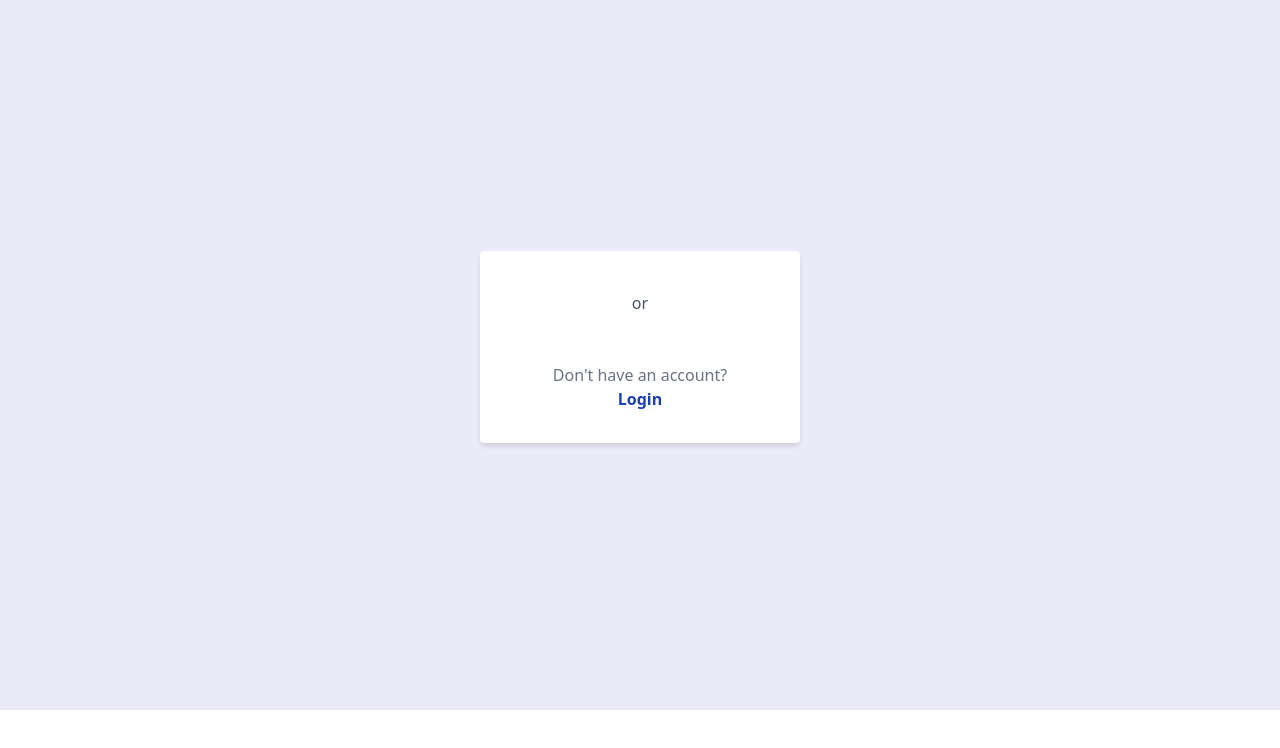
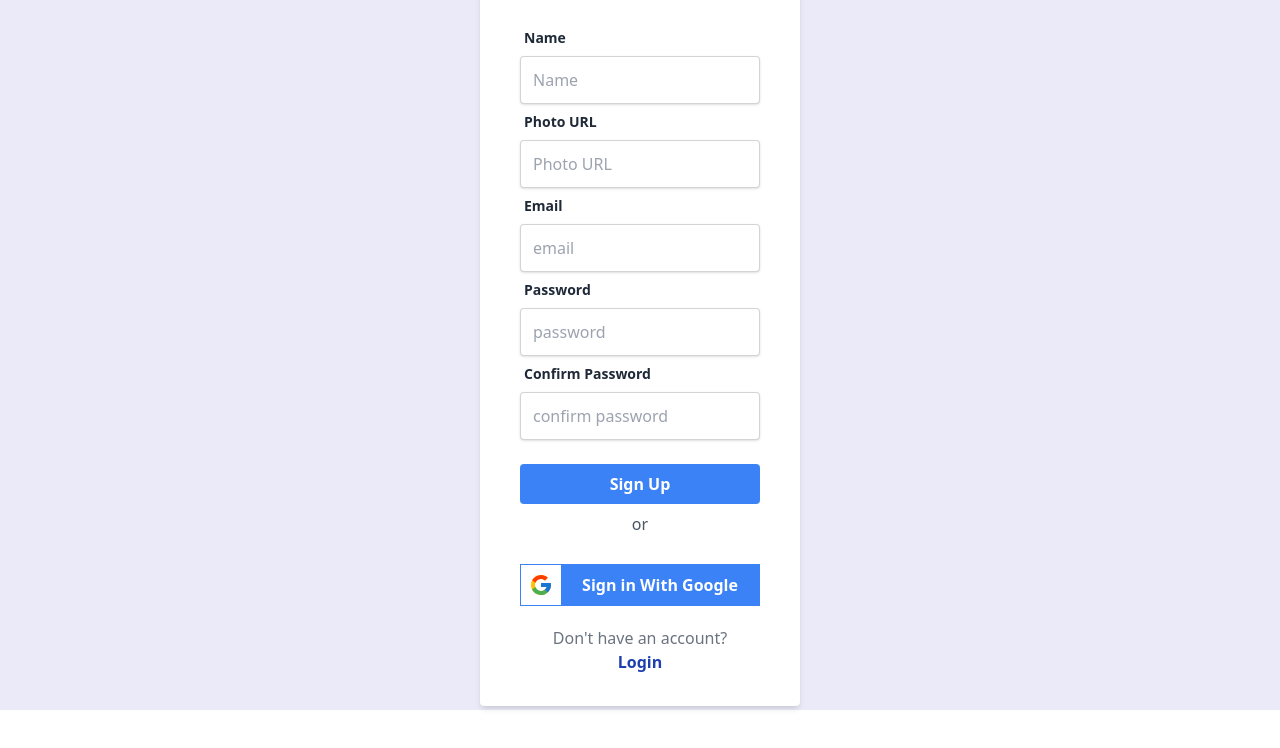
Before and after one commit to rabiulahsan/college-project-client, a React (Vite) app: page /signup in a window 1280 px wide. Shown: the top 748 px of the page. Built offline with nearby package versions, Linux system fonts and the light colour scheme; no server answers.

Commit message:
problem fixed of  sign up

```diff
--- a/package.json
+++ b/package.json
@@ -10,6 +10,7 @@
     "preview": "vite preview"
   },
   "dependencies": {
+    "axios": "^1.6.8",
     "localforage": "^1.10.0",
     "match-sorter": "^6.3.1",
     "react": "^18.2.0",
--- a/src/Hook/UseAuth.jsx
+++ b/src/Hook/UseAuth.jsx
@@ -3,6 +3,7 @@ import { AuthContext } from "../provider/AuthProvider";
 
 const UseAuth = () => {
   const auth = useContext(AuthContext);
+  console.log(auth);
   return auth;
 };
 
--- a/src/Pages/SignupPage/Sign.jsx
+++ b/src/Pages/SignupPage/Sign.jsx
@@ -2,69 +2,69 @@ import { useForm } from "react-hook-form";
 import { Link, useNavigate } from "react-router-dom";
 import Swal from "sweetalert2";
 
-// import GoogleSignin from "../../Shared/GoogleSignin/GoogleSignin";
 import { useState } from "react";
 import UseAuth from "../../Hook/UseAuth";
+import GoogleSignin from "../../Shared/GoogleSignin/GoogleSignin";
 
 const Sign = () => {
-  //   const {
-  //     register,
-  //     handleSubmit,
-  //     reset,
-  //     formState: { errors },
-  //   } = useForm();
-  //   const { createUser, updateUserProfile } = UseAuth();
-  //   const navigate = useNavigate();
-  //   const [error, seterror] = useState("");
+  const {
+    register,
+    handleSubmit,
+    reset,
+    formState: { errors },
+  } = useForm();
+  const { createUser, updateUserProfile } = UseAuth();
+  const navigate = useNavigate();
+  const [error, seterror] = useState("");
 
-  //   const onSubmit = (data) => {
-  //     // confirm password condition
-  //     if (data.password === data.confirmPassword) {
-  //       createUser(data.email, data.password).then((result) => {
-  //         const loggedUser = result.user;
-  //         console.log(loggedUser);
-  //         updateUserProfile(data.name, data.photoURL)
-  //           .then(() => {
-  //             const saveUser = {
-  //               name: data.name,
-  //               email: data.email,
-  //               role: "user",
-  //             };
-  //             fetch("http://localhost:5000/colleges/users", {
-  //               method: "POST",
-  //               headers: {
-  //                 "content-type": "application/json",
-  //               },
-  //               body: JSON.stringify(saveUser),
-  //             })
-  //               .then((res) => res.json())
-  //               .then((data) => {
-  //                 if (data.insertedId) {
-  //                   reset();
-  //                   Swal.fire({
-  //                     position: "top-end",
-  //                     icon: "success",
-  //                     title: "User created successfully.",
-  //                     showConfirmButton: false,
-  //                     timer: 1500,
-  //                   });
-  //                   navigate("/");
-  //                 }
-  //               });
-  //           })
-  //           .catch((error) => console.log(error));
-  //       });
-  //     } else {
-  //       seterror("Both password dont match");
-  //       return;
-  //     }
-  //   };
+  const onSubmit = (data) => {
+    // confirm password condition
+    if (data.password === data.confirmPassword) {
+      createUser(data.email, data.password).then((result) => {
+        const loggedUser = result.user;
+        console.log(loggedUser);
+        updateUserProfile(data.name, data.photoURL)
+          .then(() => {
+            const saveUser = {
+              name: data.name,
+              email: data.email,
+              role: "user",
+            };
+            fetch("http://localhost:5000/colleges/users", {
+              method: "POST",
+              headers: {
+                "content-type": "application/json",
+              },
+              body: JSON.stringify(saveUser),
+            })
+              .then((res) => res.json())
+              .then((data) => {
+                if (data.insertedId) {
+                  reset();
+                  Swal.fire({
+                    position: "top-end",
+                    icon: "success",
+                    title: "User created successfully.",
+                    showConfirmButton: false,
+                    timer: 1500,
+                  });
+                  navigate("/");
+                }
+              });
+          })
+          .catch((error) => console.log(error));
+      });
+    } else {
+      seterror("Both password dont match");
+      return;
+    }
+  };
 
   return (
     <>
       <div className="flex justify-center items-center bg-[#ebeaf8] h-[710px]">
         <div className="card bg-white shadow-md rounded px-10 pt-8 pb-8 mb-4 w-1/4">
-          {/* <form onSubmit={handleSubmit(onSubmit)} className="">
+          <form onSubmit={handleSubmit(onSubmit)} className="">
             <div className="form-control">
               <label className="label block text-gray-700 text-sm font-bold">
                 <span className="label-text">Name</span>
@@ -179,18 +179,20 @@ const Sign = () => {
               )}
             </div>
 
-            <p className="text-red-600 my-5 text-lg">{error}</p> */}
+            <p className="text-red-600 my-5 text-lg">{error}</p>
 
-          {/* <div className="form-control mt-6">
+            <div className="form-control mt-6">
               <input
                 className="cursor-pointer text-center bg-blue-500 hover:bg-blue-700 text-white font-bold py-2 px-4 rounded focus:outline-none focus:shadow-outline"
                 type="submit"
                 value="Sign Up"
               />
             </div>
-          </form> */}
+          </form>
           <p className="text-center text-gray-600 my-2">or</p>
-          <div className="my-5">{/* <GoogleSignin></GoogleSignin> */}</div>
+          <div className="my-5">
+            <GoogleSignin></GoogleSignin>
+          </div>
           <p className="flex flex-col text-center text-gray-500">
             Don&apos;t have an account?
             <Link to={"/login"}>
--- a/src/Shared/GoogleSignin/GoogleSignin.jsx
+++ b/src/Shared/GoogleSignin/GoogleSignin.jsx
@@ -3,6 +3,7 @@ import { useLocation, useNavigate } from "react-router-dom";
 import UseAuth from "../../Hook/UseAuth";
 const GoogleSignin = () => {
   const { user, googleLogin } = UseAuth();
+  console.log(user);
   const navigate = useNavigate();
   const location = useLocation();
 
--- a/src/main.jsx
+++ b/src/main.jsx
@@ -4,9 +4,12 @@ import "./index.css";
 
 import { RouterProvider } from "react-router-dom";
 import { router } from "./Routes/routes";
+import AuthProvider from "./provider/AuthProvider";
 
 ReactDOM.createRoot(document.getElementById("root")).render(
   <React.StrictMode>
-    <RouterProvider router={router}></RouterProvider>
+    <AuthProvider>
+      <RouterProvider router={router}></RouterProvider>
+    </AuthProvider>
   </React.StrictMode>
 );
```
Also changed, not shown: 1 other file (tests, documents, lock files or other folders).
